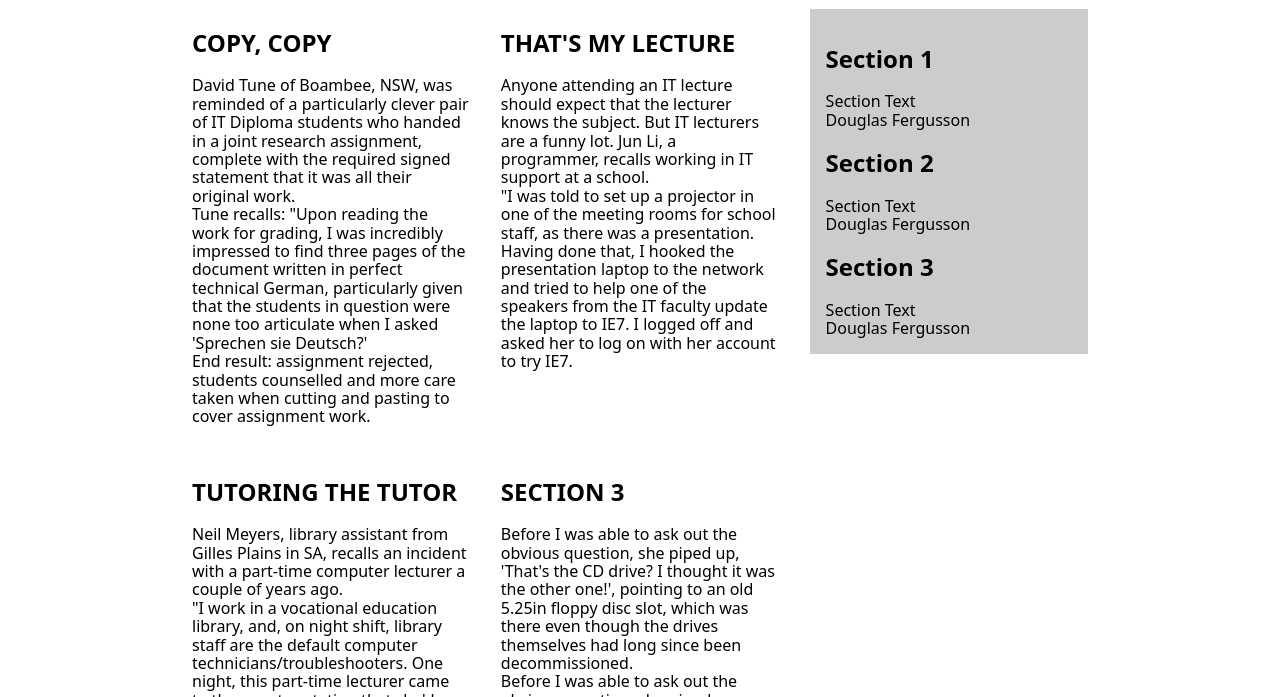
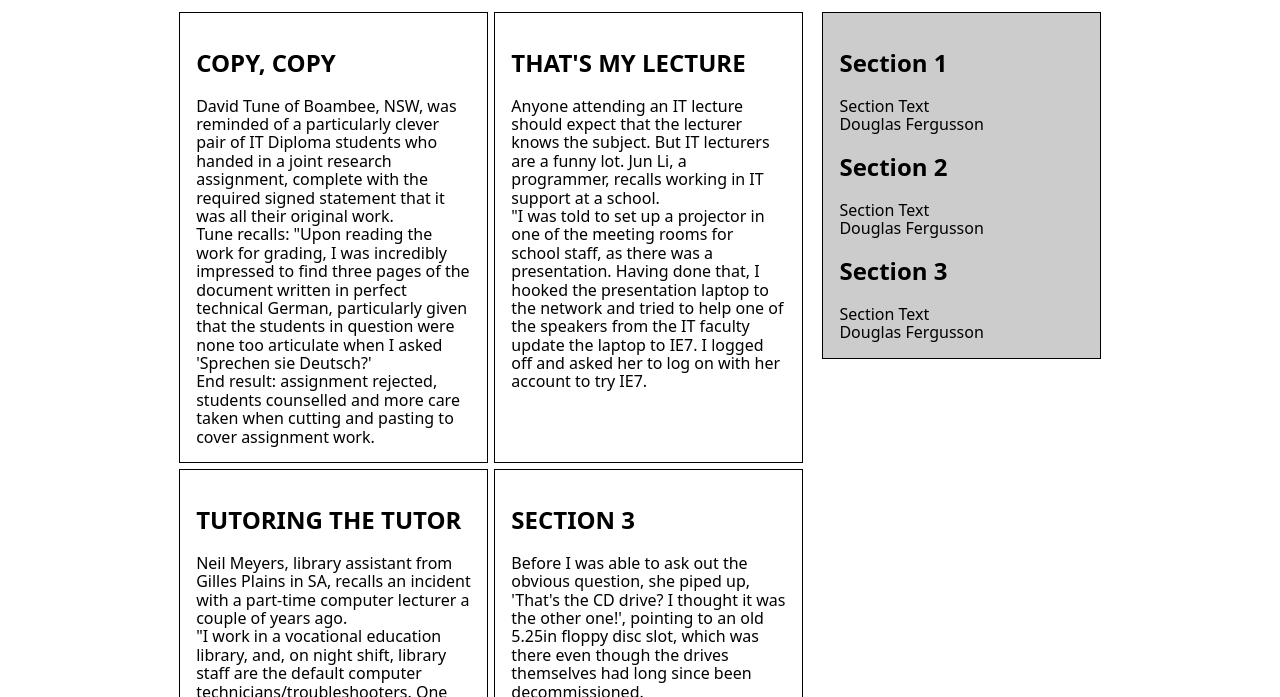
Before and after one commit to djferg/C4Prog-WT-Port, a plain HTML site: page phase-2/index.html in a window 1280 px wide. Shown: the part 103-800 px from the top of the page. Drawn offline with Linux system fonts and the light colour scheme.

Commit message:
feat: site desktop style - tighten margins and paddings
feat: added borders to better see wireframes

```diff
--- a/phase-2/assets/css/style.css
+++ b/phase-2/assets/css/style.css
@@ -25,9 +25,15 @@ header nav ul {
 }
 
 main {
-    margin: auto;
-    padding: 6em 1em;
+    margin: 6em auto auto;
+    padding: 1em;
     flex: 1 0 auto;
+}
+
+main article {
+    border: black solid 1px;
+    padding: 1em;
+    margin: 0.2em;
 }
 
 main aside {
@@ -66,8 +72,7 @@ body > footer {
     }
 
     main article {
-        width: 50%;
-        padding: 1em;
+        width: 48%;
     }
 
     main aside {
@@ -75,7 +80,10 @@ body > footer {
         float: right;
         width: 30%;
         background: #ccc;
-        margin: 1em;
+        border: black solid 1px;
+        margin: 0.2em;
         padding: 1em;
     }
+
+
 }
```
